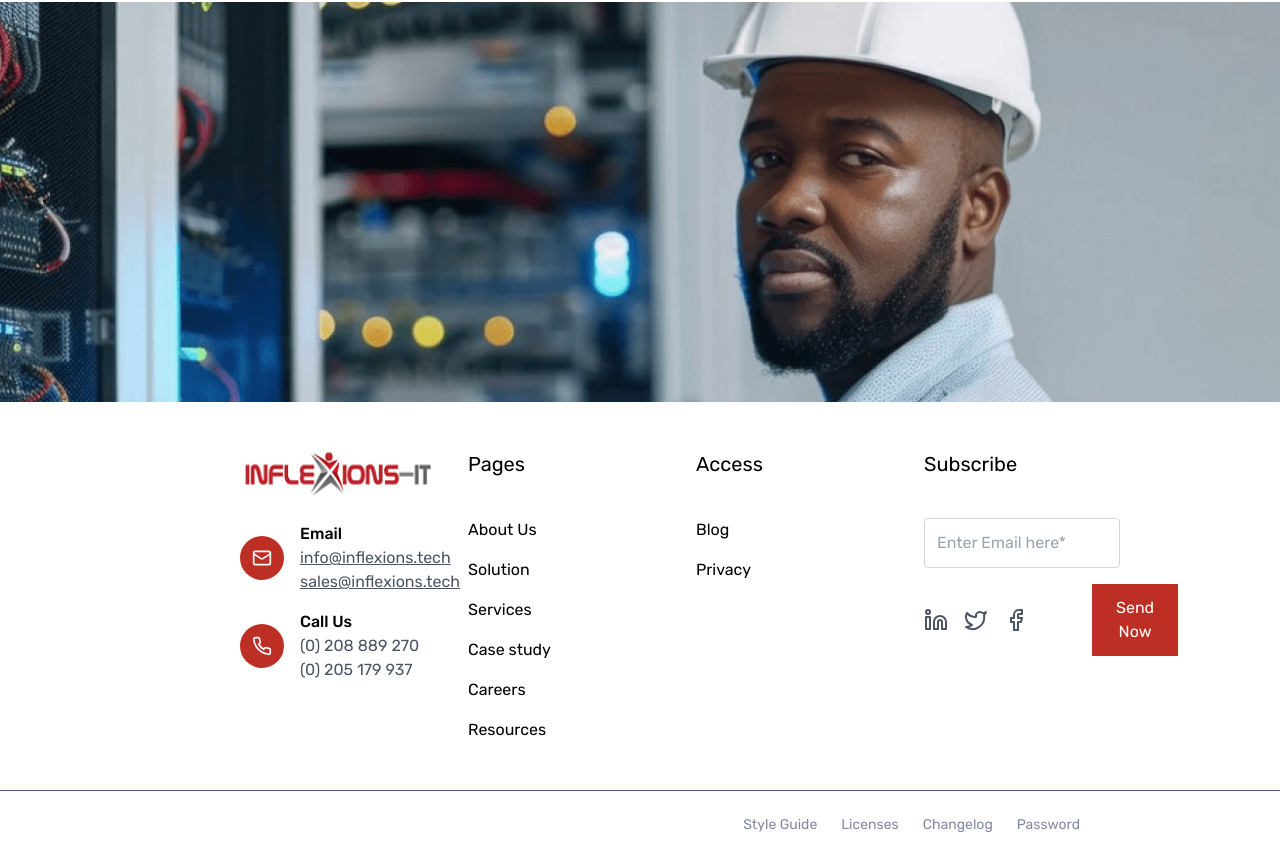
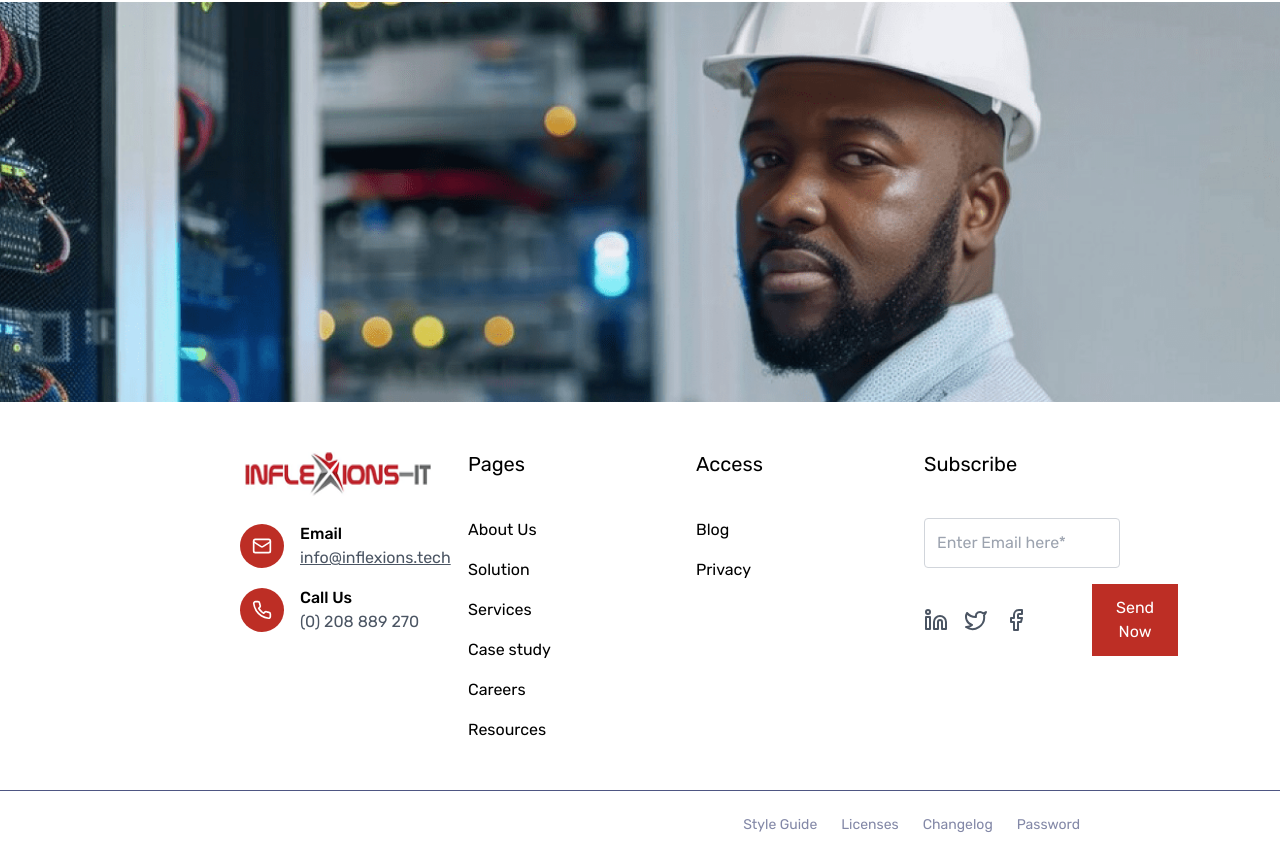
Before and after one commit to ekowtee/inflex, a React (Vite) app: page /resources in a window 1280 px wide. Shown: the part 2692-3551 px from the top of the page. Built offline with nearby package versions, Linux system fonts and the light colour scheme; what tailwindcss-motion would draw is missing.

Commit message:
Update Footer.jsx

```diff
--- a/src/components/Footer.jsx
+++ b/src/components/Footer.jsx
@@ -26,9 +26,7 @@ export default function Footer() {
                                         <a href="mailto:info@inflexions.tech" className="underline hover:text-blue-600">
                                             info@inflexions.tech
                                         </a> {' '}
-                                        <a href="mailto:sales@inflexions.tech" className="underline hover:text-blue-600">
-                                            sales@inflexions.tech
-                                        </a>
+
                                     </p>
                                 </div>
                             </div>
@@ -39,7 +37,6 @@ export default function Footer() {
                                 <div>
                                     <p className="font-medium">Call Us</p>
                                     <p className="text-gray-600">(0) 208 889 270</p>
-                                    <p className="text-gray-600">(0) 205 179 937</p>
 
                                 </div>
                             </div>
```
